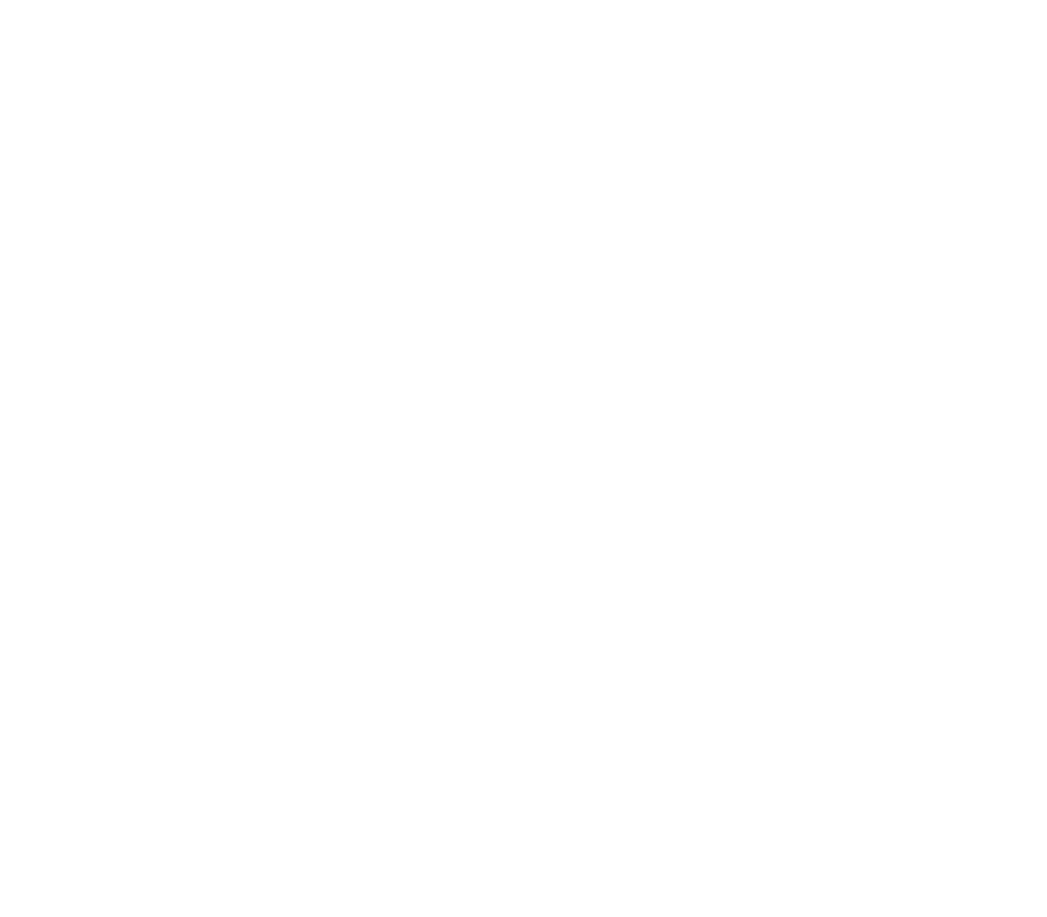
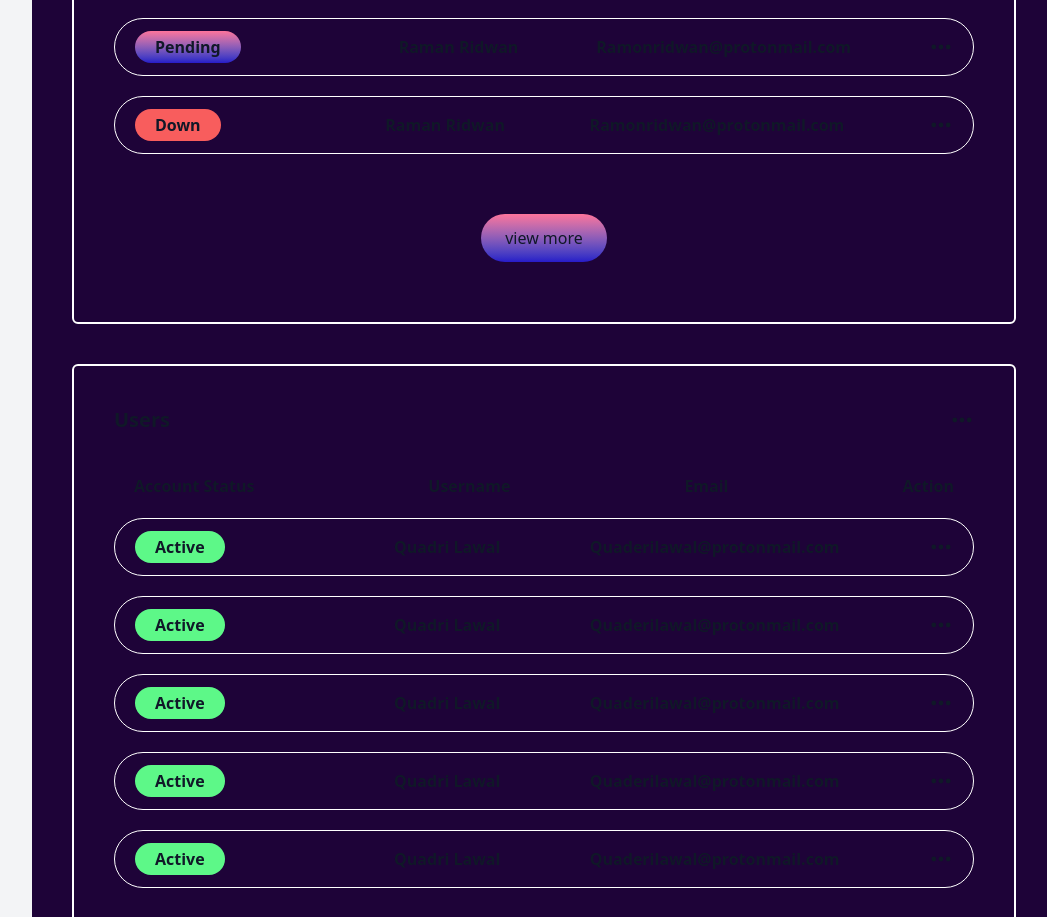
Before and after one commit to Gogo602/coinBase, a React (Vite) app: page /admin in a window 1280 px wide. Shown: the part 1880-2797 px from the top of the page, without its empty margins (224-1271 px from the left). Before the commit the page ends 1530 px from the top, so only its background shows below. Built offline with nearby package versions, Linux system fonts and the light colour scheme.

Commit message:
implemented adminOverview

```diff
--- a/src/assets/assets.js
+++ b/src/assets/assets.js
@@ -166,3 +166,69 @@
         action: "...."
     }
 ]
+
+export const Users = [
+    {
+        id: 1,
+        status: "Active",
+        username: 'Raman Ridwan',
+        email: "Ramonridwan@protonmail.com"
+    },
+    {
+        id: 2,
+        status: "Down",
+        username: 'Raman Ridwan',
+        email: "Ramonridwan@protonmail.com"
+    },
+    {
+        id: 3,
+        status: "Active",
+        username: 'Raman Ridwan',
+        email: "Ramonridwan@protonmail.com"
+    },
+    {
+        id: 4,
+        status: "Pending",
+        username: 'Raman Ridwan',
+        email: "Ramonridwan@protonmail.com"
+    },
+    {
+        id: 5,
+        status: "Down",
+        username: 'Raman Ridwan',
+        email: "Ramonridwan@protonmail.com"
+    }
+]
+
+export const Agents = [
+    {
+        id: 1,
+        status: "Active",
+        username: 'Quadri Lawal',
+        email: "Quaderilawal@protonmail.com"
+    },
+    {
+        id: 2,
+        status: "Active",
+        username: 'Quadri Lawal',
+        email: "Quaderilawal@protonmail.com"
+    },
+    {
+        id: 3,
+        status: "Active",
+        username: 'Quadri Lawal',
+        email: "Quaderilawal@protonmail.com"
+    },
+    {
+        id: 4,
+        status: "Active",
+        username: 'Quadri Lawal',
+        email: "Quaderilawal@protonmail.com"
+    },
+    {
+        id: 5,
+        status: "Active",
+        username: 'Quadri Lawal',
+        email: "Quaderilawal@protonmail.com"
+    }
+]
--- /dev/null
+++ b/src/components/admin/overview/Agents.jsx
@@ -0,0 +1,43 @@
+import { HiDotsHorizontal } from "react-icons/hi";
+import { Agents } from "../../../assets/assets";
+
+
+export default function Agent(){
+
+    return (
+        <div className="border-2 border-white rounded-md mt-10 h-full w-full">
+            <div className="p-10 space-y-10">
+                <div className="flex items-center justify-between">
+                    <h3 className="text-xl font-bold">Users</h3>
+                    <HiDotsHorizontal className="w-6 h-6"/>
+                </div>
+                <div className="space-y-5">
+                    <div className="flex items-center justify-between font-bold px-5">
+                        <span className="">Account Status</span>
+                        <span className="">Username </span>
+                        <span className="hidden md:inline-block">Email</span>
+                        <span>Action</span>
+                    </div>
+                    {Agents.map((item) => (
+                        <div
+                            key={item.id}
+                            className="flex items-center justify-between font-bold border border-white rounded-full px-5 py-3"
+                        >
+                        <span className={item.status === "Active" ? "bg-[#5DF888] px-5 py-1 rounded-full" : item.status === "Down" ? "bg-[#F85D5D] px-5 py-1 rounded-full" : "bg-gradient-to-b from-[#FD749B] to-[#281AC8] px-5 py-1 rounded-full"}>
+                            {item.status}
+                            </span>
+                        <span className="md:pl-20">{item.username}</span>
+                        <span className="hidden md:inline-block">{item.email}</span>
+                        <span><HiDotsHorizontal className="w-6 h-6"/></span>
+                    </div>
+                    ))}
+                </div>
+                <div className="flex items-center justify-center w-full py-5">
+                    <button className="bg-gradient-to-b from-[#FD749B] to-[#281AC8] px-6 py-3 rounded-full">
+                        view more
+                    </button>
+                </div>
+            </div>
+        </div>
+    )
+}
--- a/src/components/admin/overview/Transactions.jsx
+++ b/src/components/admin/overview/Transaction.jsx
@@ -2,7 +2,7 @@
 
 
 
-export default function Transactions() {
+export default function Transaction() {
 
 
     return (
--- /dev/null
+++ b/src/components/admin/overview/User.jsx
@@ -0,0 +1,43 @@
+import { HiDotsHorizontal } from "react-icons/hi";
+import { Users } from "../../../assets/assets";
+
+
+export default function User(){
+
+    return (
+        <div className="border-2 border-white rounded-md mt-10 h-full w-full">
+            <div className="p-10 space-y-10">
+                <div className="flex items-center justify-between">
+                    <h3 className="text-xl font-bold">Users</h3>
+                    <HiDotsHorizontal className="w-6 h-6"/>
+                </div>
+                <div className="space-y-5">
+                    <div className="flex items-center justify-between font-bold px-5">
+                        <span className="">Account Status</span>
+                        <span className="">Username </span>
+                        <span className="hidden md:inline-block">Email</span>
+                        <span>Action</span>
+                    </div>
+                    {Users.map((item) => (
+                        <div
+                            key={item.id}
+                            className="flex items-center justify-between font-bold border border-white rounded-full px-5 py-3"
+                        >
+                        <span className={item.status === "Active" ? "bg-[#5DF888] px-5 py-1 rounded-full" : item.status === "Down" ? "bg-[#F85D5D] px-5 py-1 rounded-full" : "bg-gradient-to-b from-[#FD749B] to-[#281AC8] px-5 py-1 rounded-full"}>
+                            {item.status}
+                            </span>
+                        <span className="md:pl-20">{item.username}</span>
+                        <span className="hidden md:inline-block">{item.email}</span>
+                        <span><HiDotsHorizontal className="w-6 h-6"/></span>
+                    </div>
+                    ))}
+                </div>
+                <div className="flex items-center justify-center w-full py-5">
+                    <button className="bg-gradient-to-b from-[#FD749B] to-[#281AC8] px-6 py-3 rounded-full">
+                        view more
+                    </button>
+                </div>
+            </div>
+        </div>
+    )
+}
--- a/src/components/user/overview/Transactions.jsx
+++ b/src/components/user/overview/Transactions.jsx
@@ -41,6 +41,11 @@
                     ))}
 
                 </div>
+                <div className="flex items-center justify-center w-full py-5">
+                    <button className="bg-gradient-to-b from-[#FD749B] to-[#281AC8] px-6 py-3 rounded-full">
+                        view more
+                    </button>
+                </div>
             </div>
         </div>
     )
--- a/src/pages/admin/overview/AdminOverview.jsx
+++ b/src/pages/admin/overview/AdminOverview.jsx
@@ -1,9 +1,14 @@
 
 import Card from "../../../components/admin/overview/Card";
-import Transactions from "../../../components/admin/overview/Transactions";
+import Transaction from "../../../components/admin/overview/Transaction";
 import Conversion from "../../../components/user/overview/Conversion";
 import OverView from "../../../components/user/overview/Overview";
 import UserManagement from "../../../components/user/overview/UserManagement";
+import Statistics from "../../../components/user/overview/Statistics";
+import Transactions from "../../../components/user/overview/Transactions";
+import User from "../../../components/admin/overview/User";
+import Agent from "../../../components/admin/overview/Agents";
+
 
 
 
@@ -15,8 +20,12 @@
                 <UserManagement />
                 <OverView />
                 <Conversion />
+                <Transaction />
+                <Card />
+                <User />
+                <Agent />
+                <Statistics />
                 <Transactions />
-                <Card />
             </div>
         </div>
     )
```
